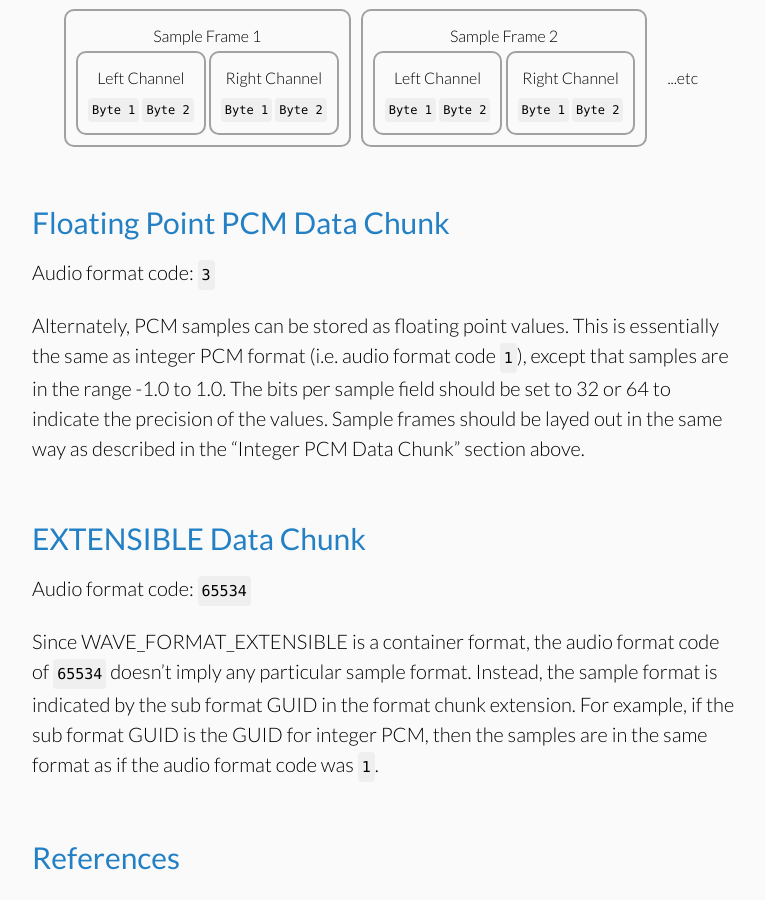
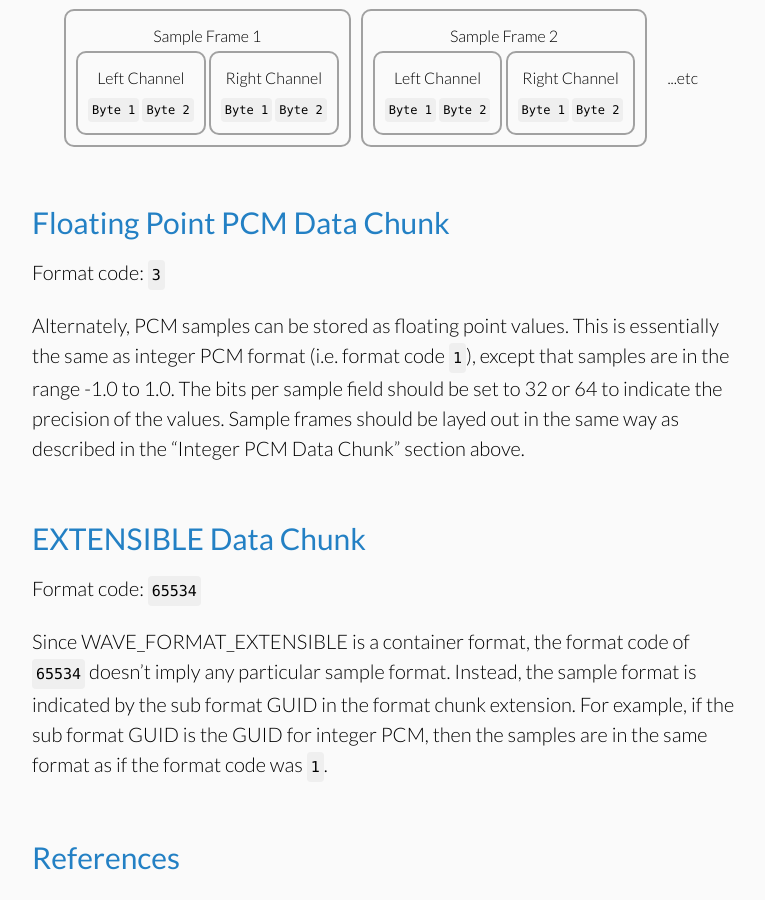
Before and after one commit to jstrait/wavefile, a Jekyll site: the page built from how_wave_files_work.html, in a window 1280 px wide and 900 px high, scrolled down 9829 px. Shown: the whole window, without its empty margins (254-1019 px from the left). Built offline with Jekyll 4.4.1, drawn with Linux system fonts in a browser that asks for light colours; some web fonts are replaced; some of the changed text lies outside the part shown.

Commit message:
Standardizing on "format code" instead of "audio format code"
More succinct, less fussy.

```diff
--- a/how_wave_files_work.html
+++ b/how_wave_files_work.html
@@ -318,11 +318,11 @@
       </tr>
     </table>
   </div>
-  <p>The layout for the data chunk is simpler than the format chunk: the normal 8-byte chunk header, followed by nothing but raw sample data. The sample data can be stored in a number of formats, which will be indicated by the audio format code field in the format chunk.</p>
+  <p>The layout for the data chunk is simpler than the format chunk: the normal 8-byte chunk header, followed by nothing but raw sample data. The sample data can be stored in a number of formats, which will be indicated by the format code field in the format chunk.</p>
   <p>The following sections describe several formats that sample data in the data chunk can be stored as.</p>
 
   <h2>Integer PCM Data Chunk</h2>
-  <p>Audio format code: <code>1</code></p>
+  <p>Format code: <code>1</code></p>
   <p>The simplest, and most common, format is to store raw PCM samples as integers. The bits per sample field will indicate the range of the sample data:</p>
   <div class="scroll-x">
     <table>
@@ -399,11 +399,11 @@
     <div style="padding: 0.5rem;">...etc</div>
   </div>
   <h2>Floating Point PCM Data Chunk</h2>
-  <p>Audio format code: <code>3</code></p>
-  <p>Alternately, PCM samples can be stored as floating point values. This is essentially the same as integer PCM format (i.e. audio format code <code>1</code>), except that samples are in the range -1.0 to 1.0. The bits per sample field should be set to 32 or 64 to indicate the precision of the values. Sample frames should be layed out in the same way as described in the &ldquo;Integer PCM Data Chunk&rdquo; section above.</p>
+  <p>Format code: <code>3</code></p>
+  <p>Alternately, PCM samples can be stored as floating point values. This is essentially the same as integer PCM format (i.e. format code <code>1</code>), except that samples are in the range -1.0 to 1.0. The bits per sample field should be set to 32 or 64 to indicate the precision of the values. Sample frames should be layed out in the same way as described in the &ldquo;Integer PCM Data Chunk&rdquo; section above.</p>
   <h2>EXTENSIBLE Data Chunk</h2>
-  <p>Audio format code: <code>65534</code></p>
-  <p>Since WAVE_FORMAT_EXTENSIBLE is a container format, the audio format code of <code>65534</code> doesn&rsquo;t imply any particular sample format. Instead, the sample format is indicated by the sub format GUID in the format chunk extension. For example, if the sub format GUID is the GUID for integer PCM, then the samples are in the same format as if the audio format code was <code>1</code>.</p>
+  <p>Format code: <code>65534</code></p>
+  <p>Since WAVE_FORMAT_EXTENSIBLE is a container format, the format code of <code>65534</code> doesn&rsquo;t imply any particular sample format. Instead, the sample format is indicated by the sub format GUID in the format chunk extension. For example, if the sub format GUID is the GUID for integer PCM, then the samples are in the same format as if the format code was <code>1</code>.</p>
 
   <h2>References</h2>
   <p>Documents from Microsoft defining the initial file format, and changes over time:</p>
```
